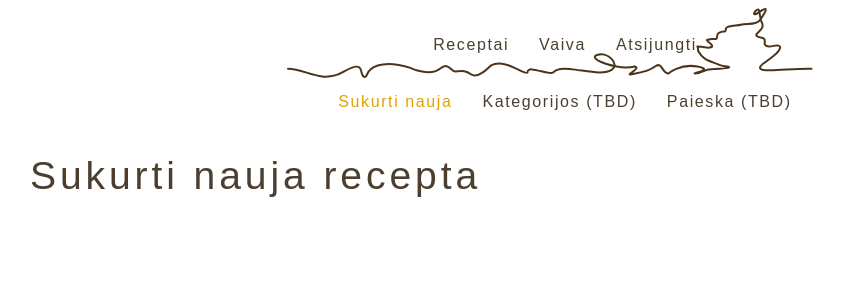
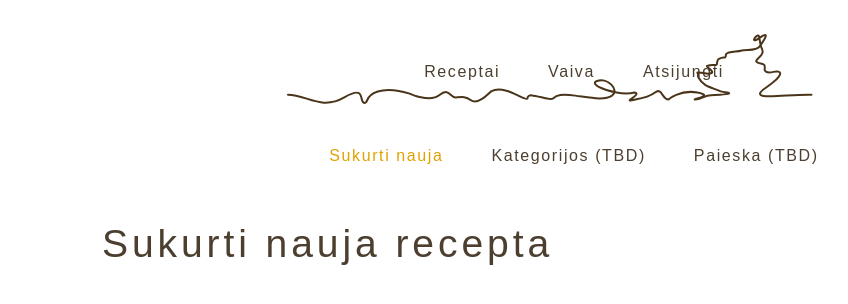
Before and after one commit to vaivabraz/recipes-frontend, a Next.js app: page /createNewRecipe in a window 1280 px wide. Shown: the top 304 px of the page, without its empty margins (90-938 px from the left). Built offline with nearby package versions, Linux system fonts and the light colour scheme.

Commit message:
Added global styles as styled component

```diff
--- a/src/pages/_app.tsx
+++ b/src/pages/_app.tsx
@@ -1,6 +1,11 @@
-import "./styles.css";
+import GlobalStyles from "../ui/styles/global";
 
 // This default export is required in a new `pages/_app.js` file.
 export default function MyApp({ Component, pageProps }) {
-  return <Component {...pageProps} />;
+  return (
+    <>
+      <GlobalStyles />
+      <Component {...pageProps} />
+    </>
+  );
 }
--- a/src/pages/styles.css
+++ /dev/null
@@ -1,59 +0,0 @@
-* {
-  font-family: "Montserrat", sans-serif;
-  text-decoration: none;
-  border: none;
-  margin: 0;
-  padding: 0;
-  font-weight: lighter;
-  color:#4C3F2F;
-  letter-spacing: 0.1em;
-  font-size: 16px;
-}
-html {
-  font-size: 10px;
-}
-
-h1 {
-  font-size: 39.06px;
-}
-
-h2 {
-  font-size: 31.25px;
-}
-
-h3 {
-  font-size: 25px;
-}
-
-h4 {
-  font-size: 20px;
-}
-
-h5 {
-  font-size: 16px;
-  line-height: 24px;
-}
-
-a {
-  font-size: 16px;
-  line-height: 24px;
-}
-
-p {
-  font-size: 16px;
-  line-height: 24px;
-}
-
-ul {
-  list-style-type: none;
-  list-style: none;
-}
-
-li {
-  font-size: 16px;
-  line-height: 24px;
-}
-
-button {
-  cursor: pointer;
-}
--- /dev/null
+++ b/src/ui/styles/global.ts
@@ -0,0 +1,58 @@
+import { createGlobalStyle } from "styled-components";
+///* @import url('<https://fonts.googleapis.com/css?family=Roboto:400,700&display=swap>'); */
+export default createGlobalStyle`
+  * {
+    margin: 0;
+    padding: 0;
+    outline: 0;
+    text-decoration: none;
+    border: none;
+    box-sizing: border-box;
+    font-family: "Montserrat", sans-serif;
+    font-weight: lighter;
+    color:#4C3F2F;
+    letter-spacing: 0.1em;
+    font-size: 16px;
+    line-height: 24px;
+  }
+  *:focus {
+    outline: 0;
+  }
+  html, body, #root {
+    height: 100%;
+  }
+  body {
+    -webkit-font-smoothing: antialiased;
+  }
+  a {
+    text-decoration: none;
+  }
+  ul {
+    list-style: none;
+    list-style-type: none;
+  }
+  button {
+    cursor: pointer;
+  }
+  h1 {
+  font-size: 39.06px;
+}
+
+h2 {
+  font-size: 31.25px;
+}
+
+h3 {
+  font-size: 25px;
+}
+
+h4 {
+  font-size: 20px;
+}
+
+h5 {
+  font-size: 16px;
+  line-height: 24px;
+}
+
+`;
```
